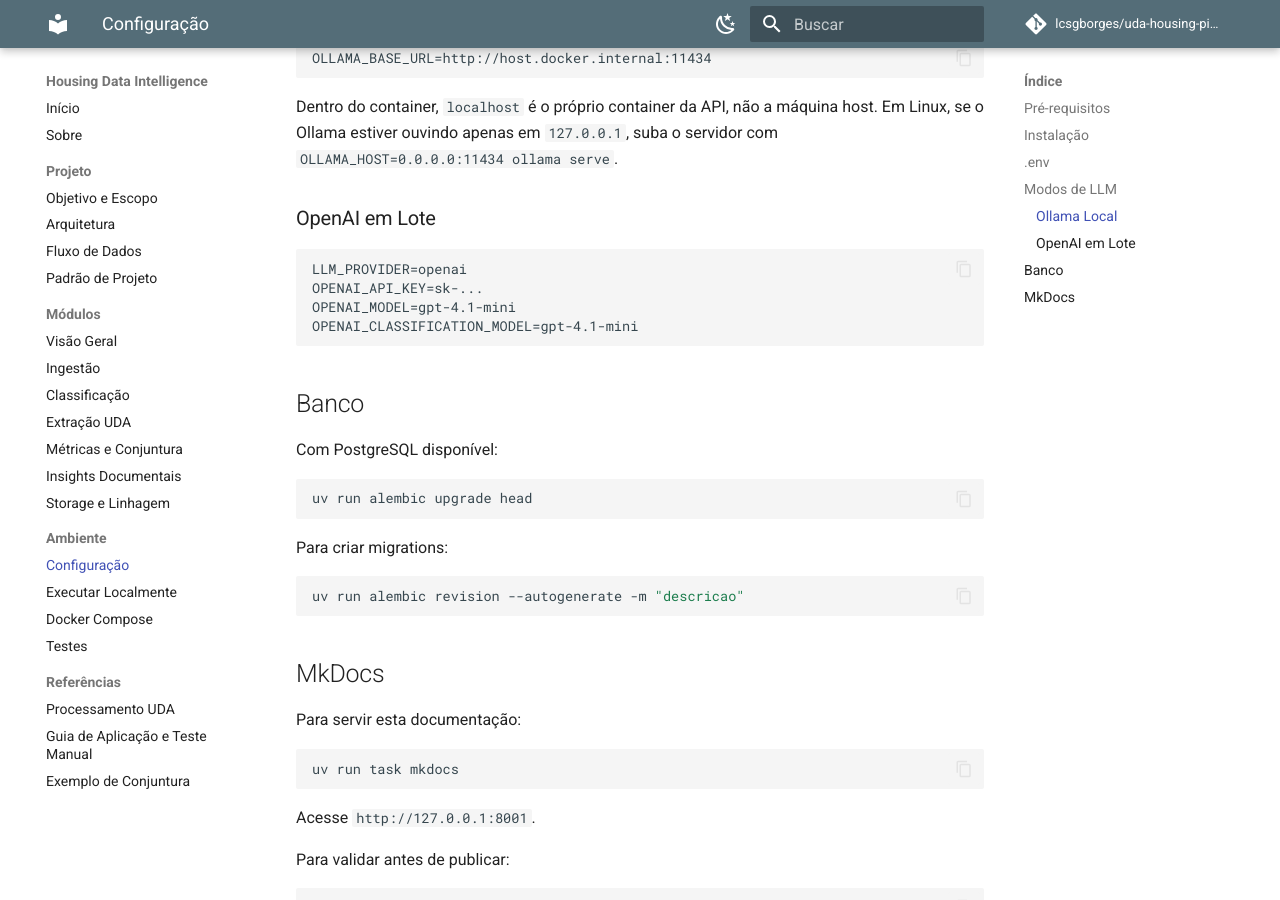
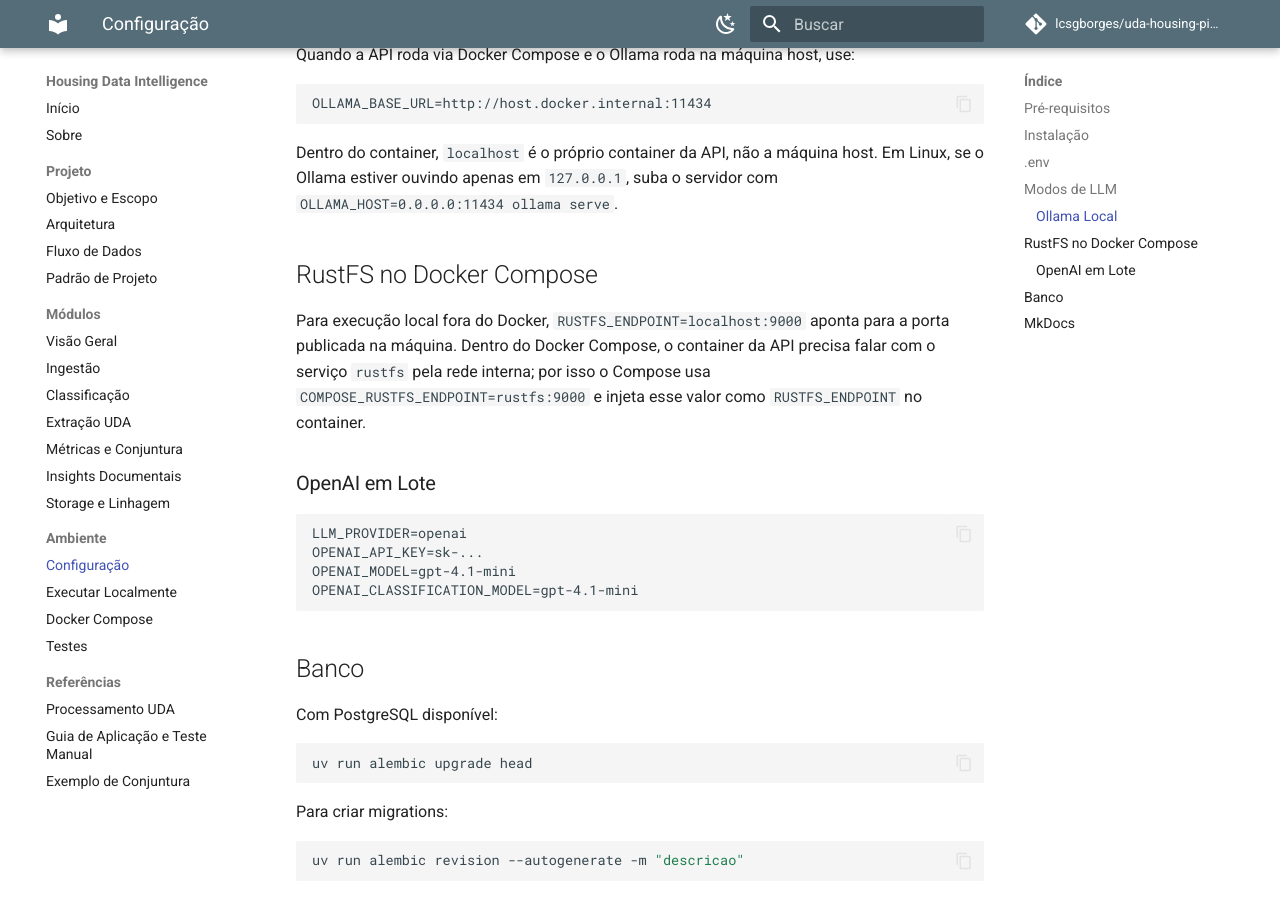
Before and after one commit to lcsgborges/uda-housing-pipeline, an MkDocs documentation site: the page built from docs/ambiente/configuracao.md, in a window 1280 px wide and 900 px high, scrolled down 2185 px. Built offline with MkDocs 1.6.1 and Material for MkDocs 9.7.7, drawn with Linux system fonts in a browser that asks for light colours; comment, search, counter and statistics services are not loaded; some of the changed text lies outside the part shown.

Commit message:
feat: atualiza configuracao do RUSTFS no compose

```diff
--- a/compose.yml
+++ b/compose.yml
@@ -13,7 +13,7 @@ x-api-environment: &api-environment
   DATABASE_URL: postgresql+asyncpg://${POSTGRES_USER:-uda}:${POSTGRES_PASSWORD:-uda}@postgres:5432/${POSTGRES_DB:-uda}
   DOCUMENTS_DIR: ${DOCUMENTS_DIR:-/app/data/documents}
   STORAGE_BACKEND: ${STORAGE_BACKEND:-rustfs}
-  RUSTFS_ENDPOINT: ${RUSTFS_ENDPOINT:-rustfs:9000}
+  RUSTFS_ENDPOINT: ${COMPOSE_RUSTFS_ENDPOINT:-rustfs:9000}
   RUSTFS_ACCESS_KEY: ${RUSTFS_ACCESS_KEY:-rustfsadmin}
   RUSTFS_SECRET_KEY: ${RUSTFS_SECRET_KEY:-rustfsadmin}
   RUSTFS_BUCKET: ${RUSTFS_BUCKET:-uda-documents}
--- a/docs/ambiente/configuracao.md
+++ b/docs/ambiente/configuracao.md
@@ -41,6 +41,7 @@ Variáveis principais:
 | `STORAGE_BACKEND` | `local` ou `rustfs`. |
 | `DOCUMENTS_DIR` | Diretório para storage local. |
 | `RUSTFS_*` | Configuração do storage S3 compatível. |
+| `COMPOSE_RUSTFS_ENDPOINT` | Endpoint interno do RustFS para a API dentro do Docker Compose. |
 | `CLASSIFICATION_BATCH_SIZE` | Tamanho padrão dos lotes de classificação. |
 | `EXTRACTION_BATCH_SIZE` | Tamanho padrão de lote. |
 | `CLASSIFICATION_CONTEXT_MAX_CHARS` | Tamanho máximo da amostra enviada ao classificador. |
@@ -71,6 +72,14 @@ OLLAMA_BASE_URL=http://host.docker.internal:11434
 Dentro do container, `localhost` é o próprio container da API, não a máquina host.
 Em Linux, se o Ollama estiver ouvindo apenas em `127.0.0.1`, suba o servidor com
 `OLLAMA_HOST=0.0.0.0:11434 ollama serve`.
+
+## RustFS no Docker Compose
+
+Para execução local fora do Docker, `RUSTFS_ENDPOINT=localhost:9000` aponta para a
+porta publicada na máquina. Dentro do Docker Compose, o container da API precisa
+falar com o serviço `rustfs` pela rede interna; por isso o Compose usa
+`COMPOSE_RUSTFS_ENDPOINT=rustfs:9000` e injeta esse valor como `RUSTFS_ENDPOINT`
+no container.
 
 ### OpenAI em Lote
 
```
Also changed, not shown: README.md (+2 -1 lines), docs/como_rodar_com_compose.md (+11 -0 lines), docs/guia_aplicacao_e_teste_manual.md (+1 -0 lines), docs/modulos/storage-linhagem.md (+10 -0 lines), 1 other file.
